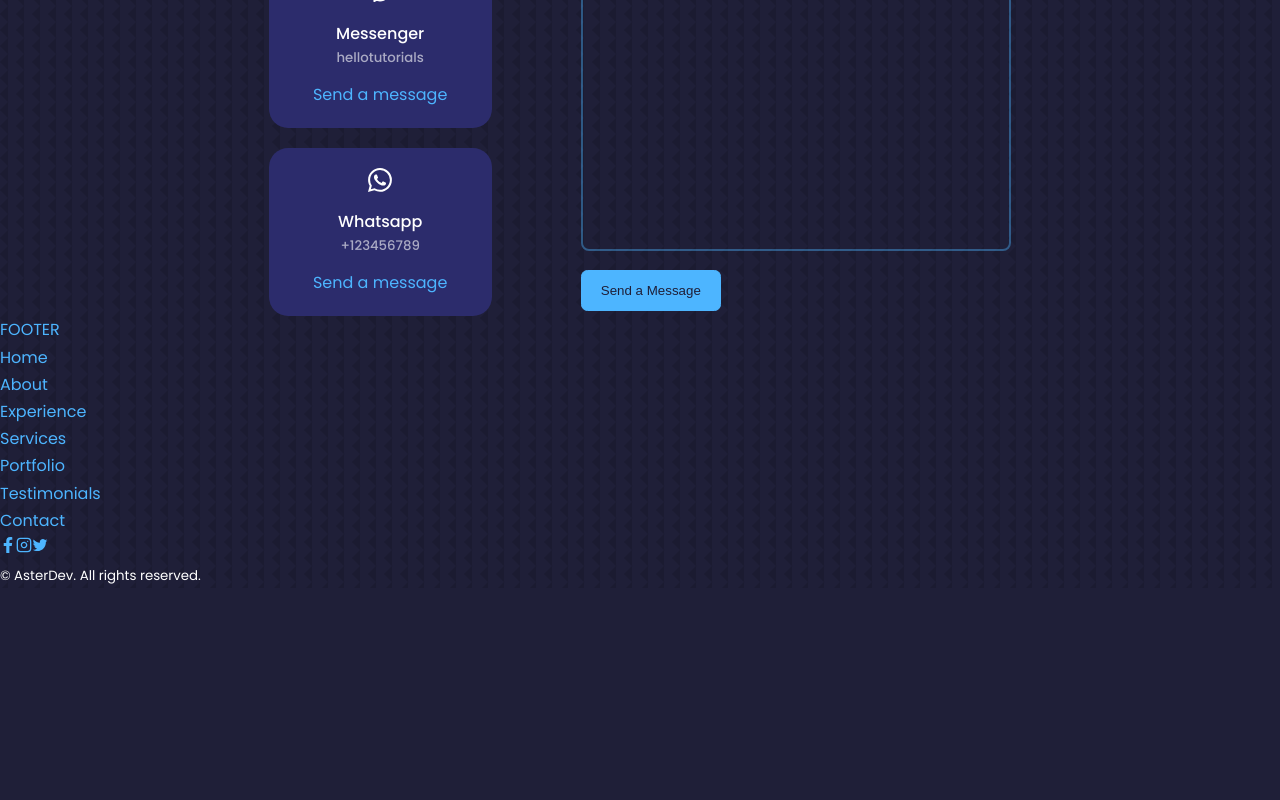
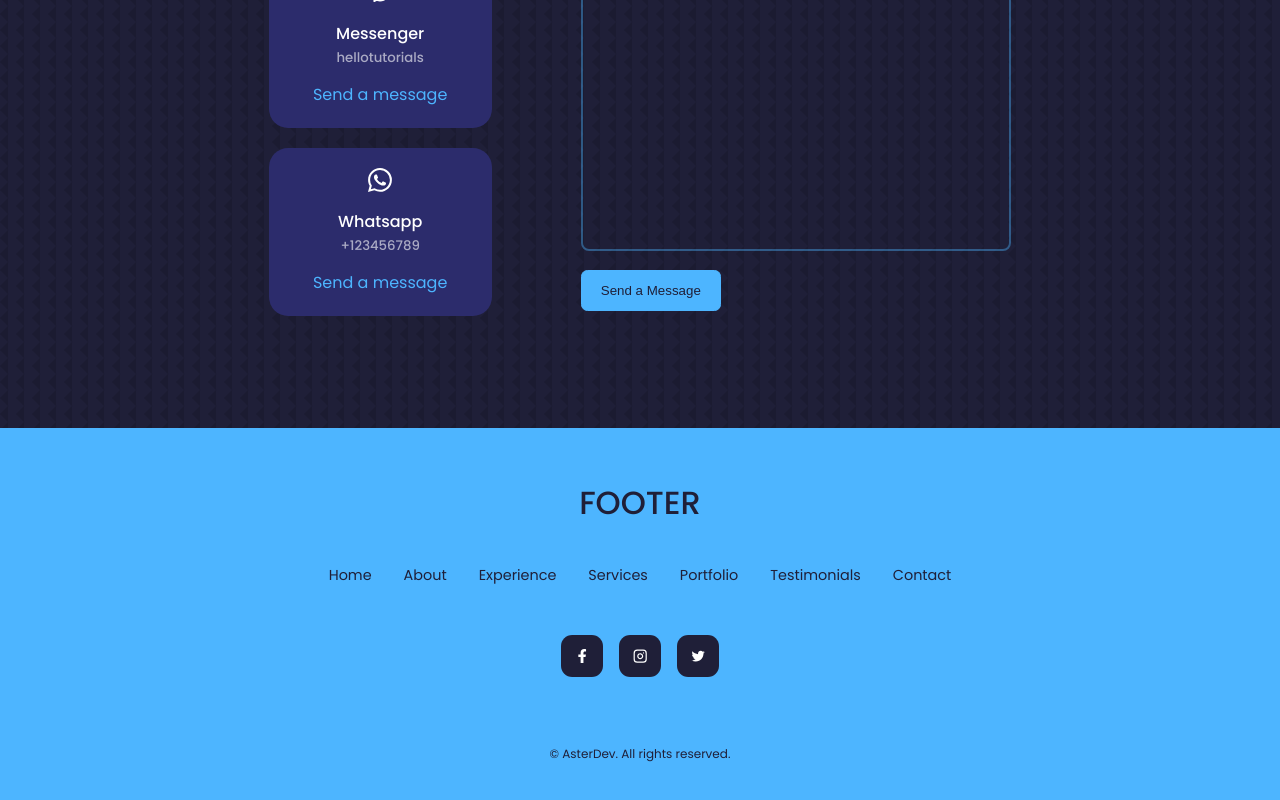
Before and after one commit to Asterdev-03/react-portfolio, a React (Create React App) app: page / in a window 1280 px wide. Shown: the part 5274-6074 px from the top of the page. Before the commit the page ends 5862 px from the top, so only its background shows below. Built offline with nearby package versions, Linux system fonts and the light colour scheme.

Commit message:
added footer css

```diff
--- a/src/components/footer/footer.css
+++ b/src/components/footer/footer.css
@@ -0,0 +1,68 @@
+footer {
+    background: var(--color-primary);
+    padding: 3rem 0;
+    text-align: center;
+    font-size: 0.9rem;
+    margin-top: 7rem;
+}
+
+footer a{
+    color: var(--color-bg);
+}
+
+.footer__logo {
+    font-size: 2rem;
+    font-weight: 500;
+    margin-bottom: 2rem;
+    display: inline-block;
+}
+
+.permalinks {
+    display: flex;
+    flex-wrap: wrap;
+    justify-content: center;
+    gap: 2rem;
+    margin: 0 auto 3rem;
+}
+
+.footer__socials {
+    display: flex;
+    justify-content: center;
+    gap: 1rem;
+    margin-bottom: 4rem;
+}
+
+.footer__socials a{
+    background: var(--color-bg);
+    color: var(--color-white);
+    padding: 0.8rem;
+    border-radius: 0.7rem;
+    display: flex;
+    border: 1px solid transparent;
+    transition: var(--transition);
+}
+
+.footer__socials a:hover {
+    background: transparent;
+    color: var(--color-bg);
+    border-color: var(--color-bg);
+}
+
+.footer__copyright {
+    margin-bottom: 4rem;
+    color: var(--color-bg);
+
+}
+
+/*************** MEDIA QUERIES ( SMALL DEVICES )*********************/
+
+@media screen and (max-width: 600px) {
+    .permalinks {
+        flex-direction: column;
+        gap: 1rem;
+    }
+
+    .footer__socials {
+        margin-bottom: 2.5rem;
+    }
+}
```
